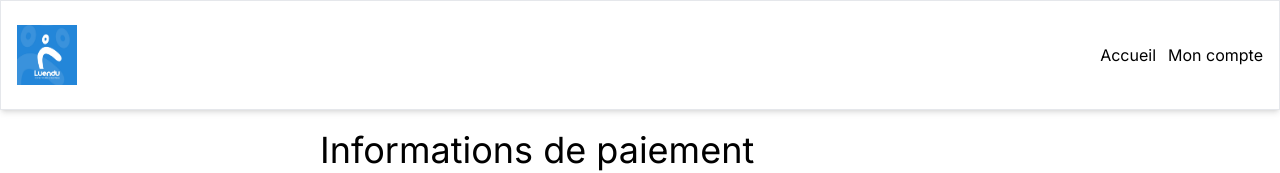
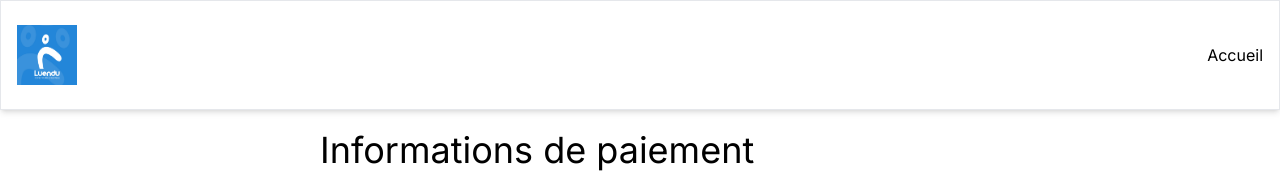
Before and after one commit to zion21-m/luendu, a Next.js app: page /informations-de-paiement in a window 1280 px wide. Shown: the top 173 px of the page. Built offline with nearby package versions, Linux system fonts and the light colour scheme.

Commit message:
update navbar

```diff
--- a/app/components/navbar/MobileDrawer.js
+++ b/app/components/navbar/MobileDrawer.js
@@ -15,7 +15,7 @@ const MobileDrawer = ({ isOpen, onClose }) => {
       </button>
       <ul className="flex flex-col justify-center items-center space-y-4">
         <li className="text-3xl hover:text-blue-900 hover:font-semibold">
-          <Link href="/">Home</Link>
+          <Link href="https://luendu.org">Accueil</Link>
         </li>
         {/* Add other navigation links */}
       </ul>
--- a/app/components/navbar/Navbar.js
+++ b/app/components/navbar/Navbar.js
@@ -21,9 +21,9 @@ const Navbar = () => {
           <div className="hover:text-blue-400">
             <Link href="https://luendu.org">Accueil</Link>
           </div>
-          <div className="hover:text-blue-400">
+          {/* <div className="hover:text-blue-400">
             <Link href="/mon-compte">Mon compte</Link>
-          </div>
+          </div> */}
         </div>
         {/* <DesktopNavLinks /> */}
       </div>
```
